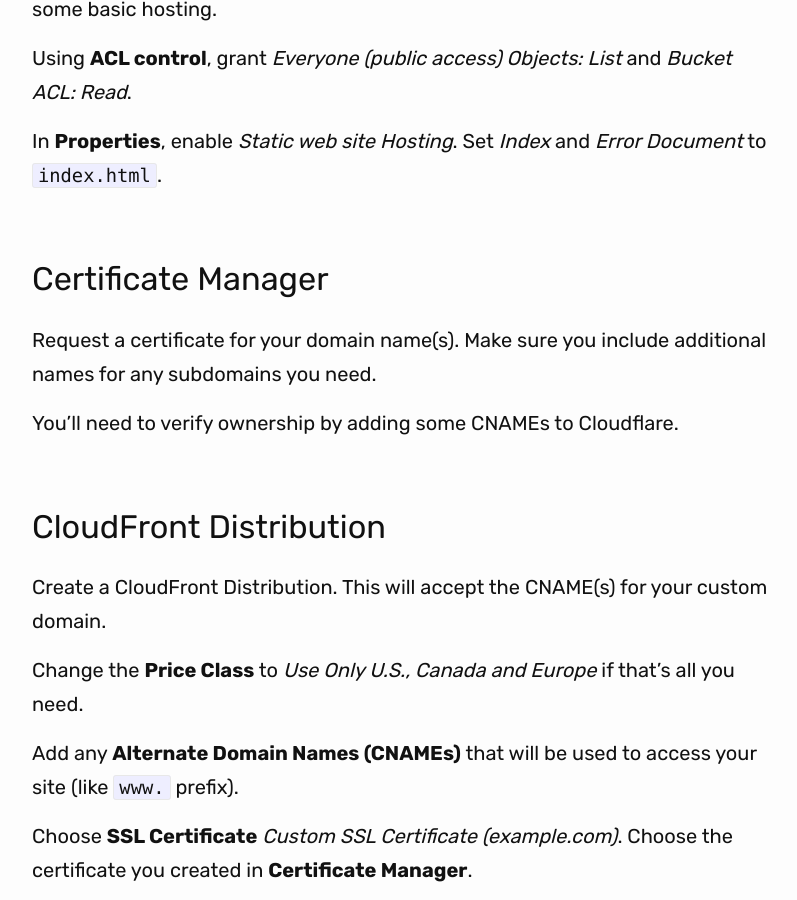
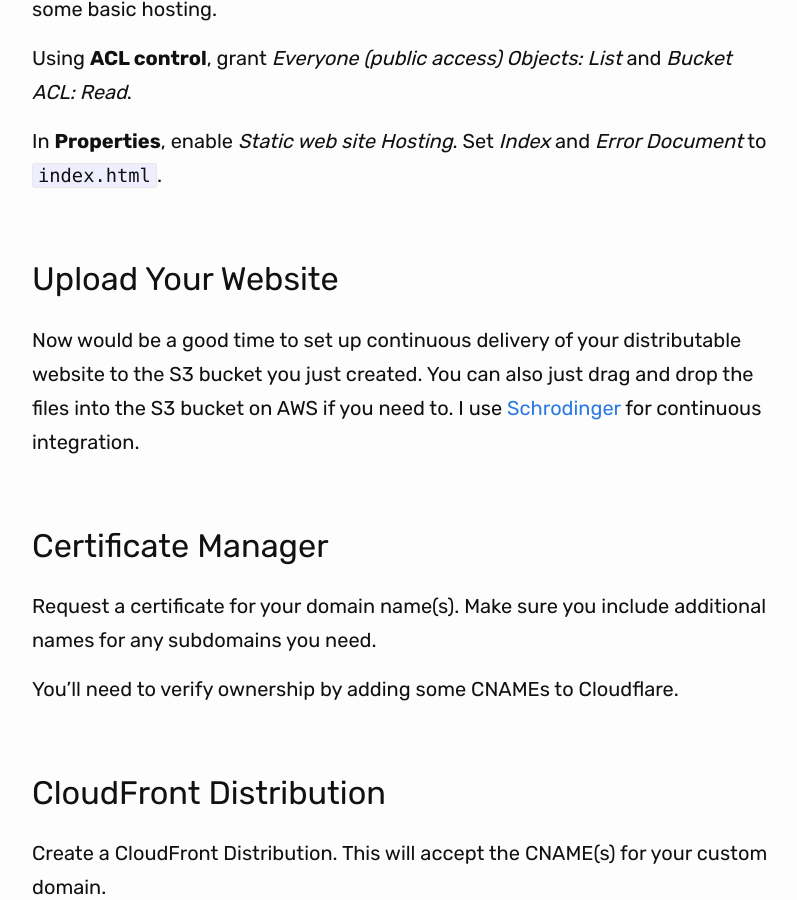
Before and after one commit to grahamleslie/grahamleslie.github.io, a Jekyll site: the page built from _posts/2020-12-19-hosting-a-website-with-s3.md, in a window 1280 px wide and 900 px high, scrolled down 1214 px. Shown: the whole window, without its empty margins (238-1035 px from the left). Built offline with Jekyll 4.4.1, drawn with Linux system fonts in a browser that asks for light colours; nearby versions of some CDN libraries.

Commit message:
Adds a note about CD

```diff
--- a/_posts/2020-12-19-hosting-a-website-with-s3.md
+++ b/_posts/2020-12-19-hosting-a-website-with-s3.md
@@ -31,6 +31,10 @@ Using **ACL control**, grant _Everyone (public access)_ _Objects: List_ and _Buc
 
 In **Properties**, enable _Static web site Hosting_. Set _Index_ and _Error Document_ to `index.html`.
 
+### Upload Your Website
+
+Now would be a good time to set up continuous delivery of your distributable website to the S3 bucket you just created. You can also just drag and drop the files into the S3 bucket on AWS if you need to. I use [Schrodinger](http://github.com/grahamleslie/schrodinger) for continuous integration.
+
 ### Certificate Manager
 
 Request a certificate for your domain name(s). Make sure you include additional names for any subdomains you need.
```
